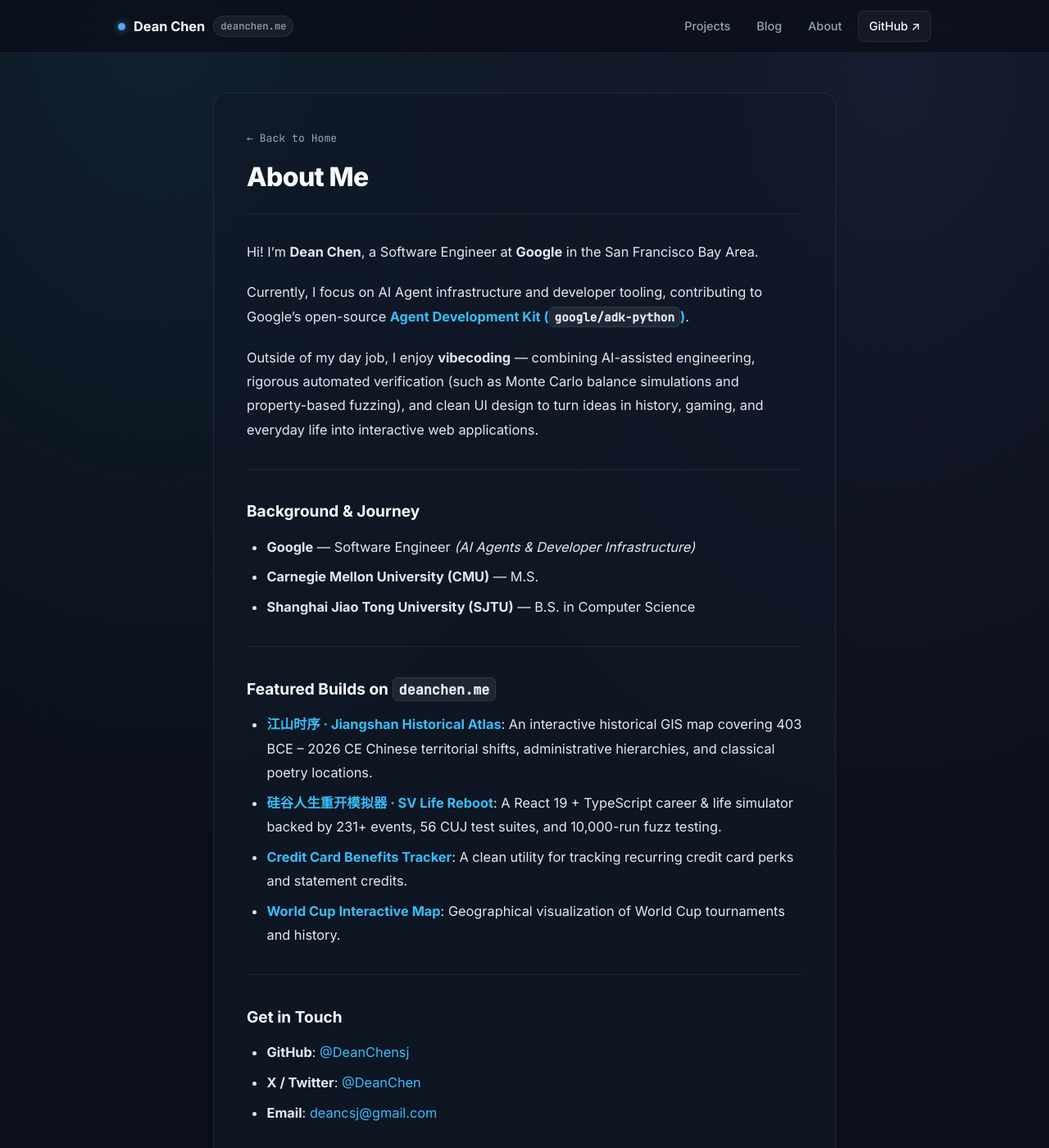
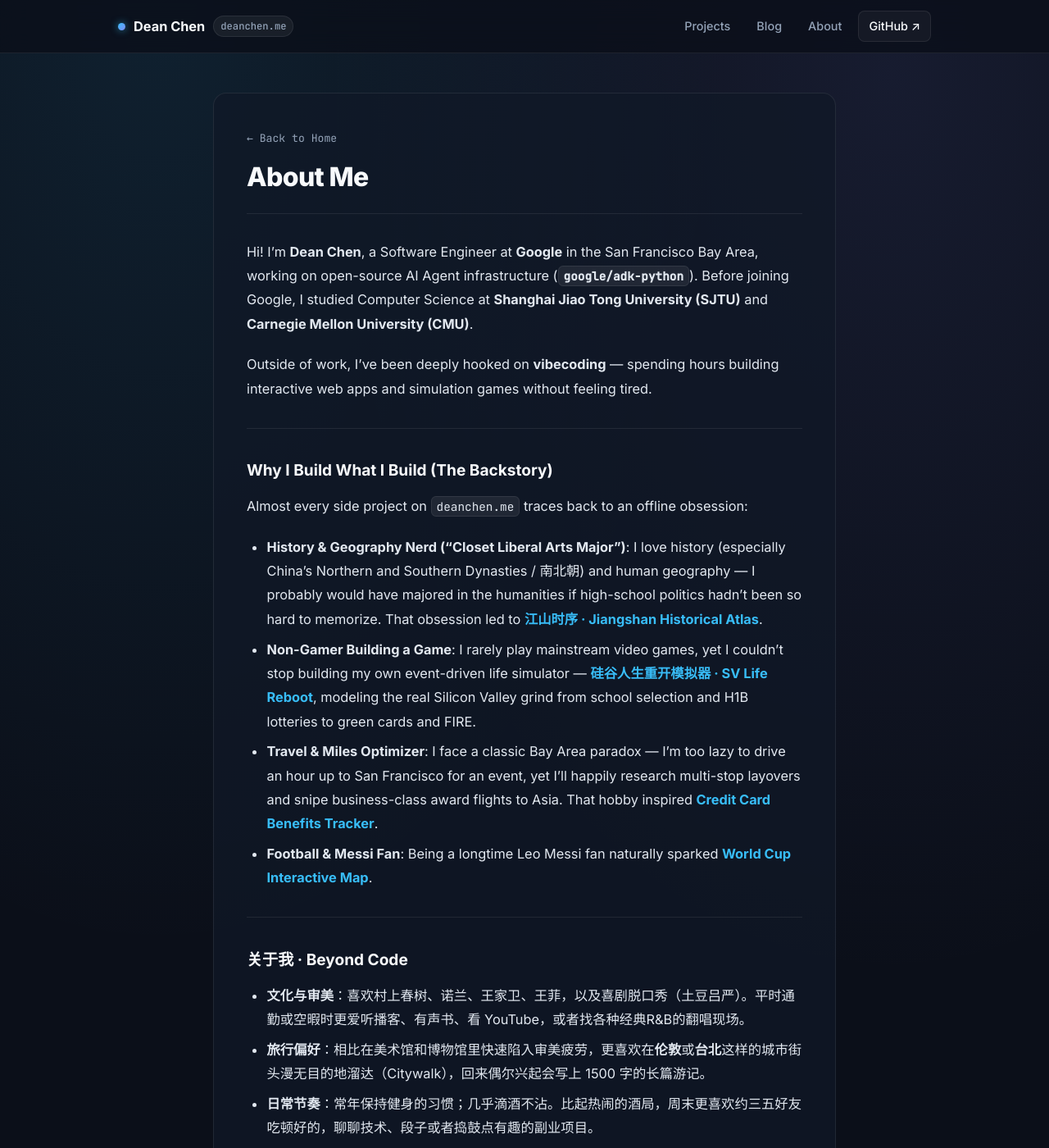
Before and after one commit to DeanChensj/DeanChensj.github.io, a Jekyll site: the page built from about.md, in a window 1280 px wide and 1400 px high. Shown: the whole window at 82% size. Built offline with Jekyll 4.4.1, drawn with Linux system fonts in a browser that asks for light colours; some of the changed text lies outside the part shown.

Commit message:
Update About Me, add README, and remove Twitter and email links

```diff
--- a/_config.yml
+++ b/_config.yml
@@ -1,11 +1,9 @@
 title: Dean Chen
-email: deancsj@gmail.com
 description: >-
   Software Engineer @ Google working on AI Agents (adk-python).
   Building interactive web apps, historical maps, and games through vibecoding.
 baseurl: ""
 url: "https://deanchen.me"
-twitter_username: DeanChen
 github_username: DeanChensj
 
 markdown: kramdown
--- a/_includes/footer.html
+++ b/_includes/footer.html
@@ -7,8 +7,7 @@
 
     <div class="footer-links">
       <a href="https://github.com/DeanChensj" target="_blank" rel="noopener">GitHub</a>
-      <a href="https://twitter.com/DeanChen" target="_blank" rel="noopener">X / Twitter</a>
-      <a href="mailto:deancsj@gmail.com">Email</a>
+      <a href="{{ "/about/" | prepend: site.baseurl }}">About</a>
       <a href="{{ "/feed.xml" | prepend: site.baseurl }}">RSS</a>
     </div>
   </div>
--- a/about.md
+++ b/about.md
@@ -4,33 +4,32 @@
 permalink: /about/
 ---
 
-Hi! I'm **Dean Chen**, a Software Engineer at **Google** in the San Francisco Bay Area.
+Hi! I'm **Dean Chen**, a Software Engineer at **Google** in the San Francisco Bay Area, working on open-source AI Agent infrastructure (**[`google/adk-python`](https://github.com/google/adk-python)**). Before joining Google, I studied Computer Science at **Shanghai Jiao Tong University (SJTU)** and **Carnegie Mellon University (CMU)**.
 
-Currently, I focus on AI Agent infrastructure and developer tooling, contributing to Google's open-source **[Agent Development Kit (`google/adk-python`)](https://github.com/google/adk-python)**.
-
-Outside of my day job, I enjoy **vibecoding** — combining AI-assisted engineering, rigorous automated verification (such as Monte Carlo balance simulations and property-based fuzzing), and clean UI design to turn ideas in history, gaming, and everyday life into interactive web applications.
+Outside of work, I've been deeply hooked on **vibecoding** — spending hours building interactive web apps and simulation games without feeling tired.
 
 ---
 
-### Background & Journey
+### Why I Build What I Build (The Backstory)
 
-* **Google** — Software Engineer *(AI Agents & Developer Infrastructure)*
-* **Carnegie Mellon University (CMU)** — M.S.
-* **Shanghai Jiao Tong University (SJTU)** — B.S. in Computer Science
+Almost every side project on [`deanchen.me`](/) traces back to an offline obsession:
+
+* **History & Geography Nerd ("Closet Liberal Arts Major")**: I love history (especially China's Northern and Southern Dynasties / 南北朝) and human geography — I probably would have majored in the humanities if high-school politics hadn't been so hard to memorize. That obsession led to **[江山时序 · Jiangshan Historical Atlas](/jiangshan-map/)**.
+* **Non-Gamer Building a Game**: I rarely play mainstream video games, yet I couldn't stop building my own event-driven life simulator — **[硅谷人生重开模拟器 · SV Life Reboot](/sv-life-reboot/)**, modeling the real Silicon Valley grind from school selection and H1B lotteries to green cards and FIRE.
+* **Travel & Miles Optimizer**: I face a classic Bay Area paradox — I'm too lazy to drive an hour up to San Francisco for an event, yet I'll happily research multi-stop layovers and snipe business-class award flights to Asia. That hobby inspired **[Credit Card Benefits Tracker](/cc-benefits-tracker/)**.
+* **Football & Messi Fan**: Being a longtime Leo Messi fan naturally sparked **[World Cup Interactive Map](/world-cup-map/)**.
 
 ---
 
-### Featured Builds on `deanchen.me`
+### 关于我 · Beyond Code
 
-* **[江山时序 · Jiangshan Historical Atlas](/jiangshan-map/)**: An interactive historical GIS map covering 403 BCE – 2026 CE Chinese territorial shifts, administrative hierarchies, and classical poetry locations.
-* **[硅谷人生重开模拟器 · SV Life Reboot](/sv-life-reboot/)**: A React 19 + TypeScript career & life simulator backed by 231+ events, 56 CUJ test suites, and 10,000-run fuzz testing.
-* **[Credit Card Benefits Tracker](/cc-benefits-tracker/)**: A clean utility for tracking recurring credit card perks and statement credits.
-* **[World Cup Interactive Map](/world-cup-map/)**: Geographical visualization of World Cup tournaments and history.
+* **文化与审美**：喜欢村上春树、诺兰、王家卫、王菲，以及喜剧脱口秀（土豆吕严）。平时通勤或空暇时更爱听播客、有声书、看 YouTube，或者找各种经典R&B的翻唱现场。
+* **旅行偏好**：相比在美术馆和博物馆里快速陷入审美疲劳，更喜欢在**伦敦**或**台北**这样的城市街头漫无目的地溜达（Citywalk），回来偶尔兴起会写上 1500 字的长篇游记。
+* **日常节奏**：常年保持健身的习惯；几乎滴酒不沾。比起热闹的酒局，周末更喜欢约三五好友吃顿好的，聊聊技术、段子或者捣鼓点有趣的副业项目。
+* **奇怪的技能树**：对地理脉络、城市籍贯和各地高中有莫名其妙的好记性。
 
 ---
 
-### Get in Touch
+### Connect
 
 * **GitHub**: [@DeanChensj](https://github.com/DeanChensj)
-* **X / Twitter**: [@DeanChen](https://twitter.com/DeanChen)
-* **Email**: [deancsj@gmail.com](mailto:deancsj@gmail.com)
```
Also changed, not shown: README.md (added).
